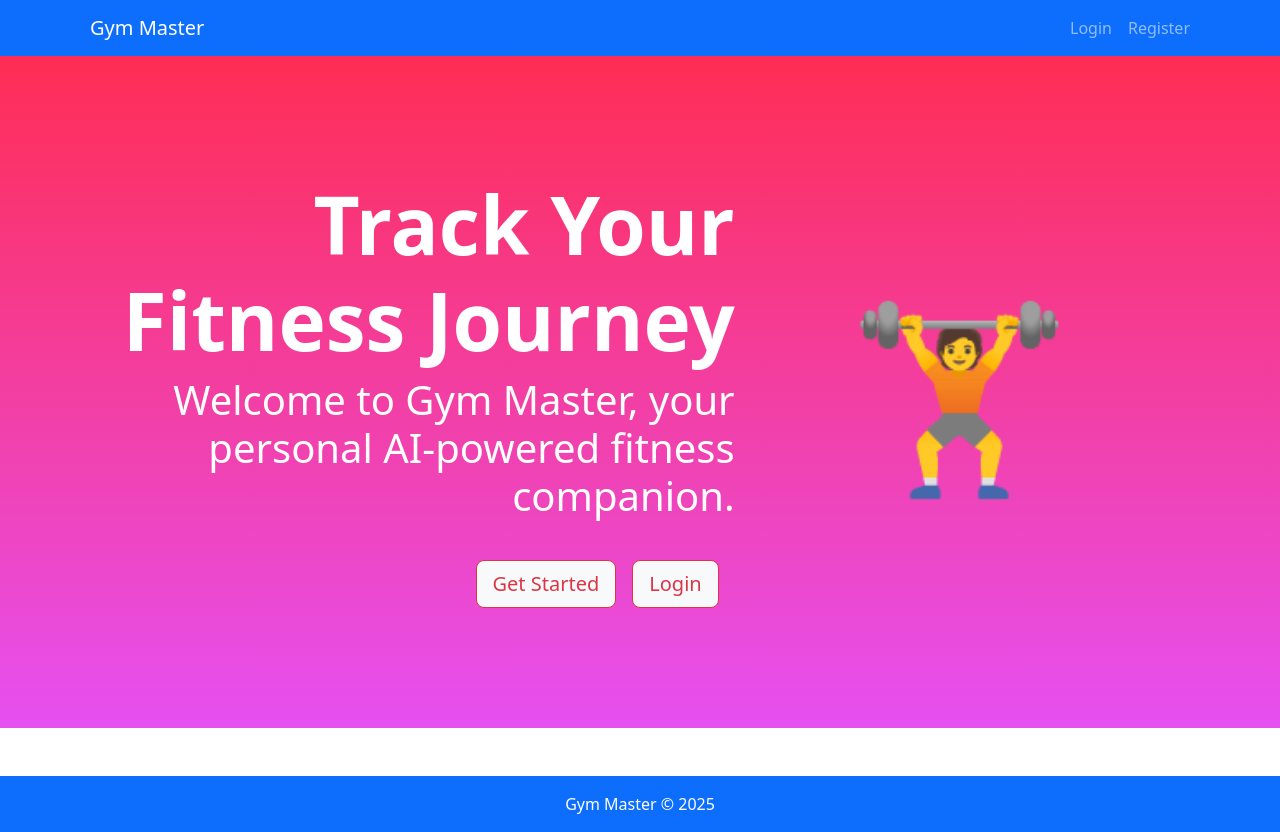
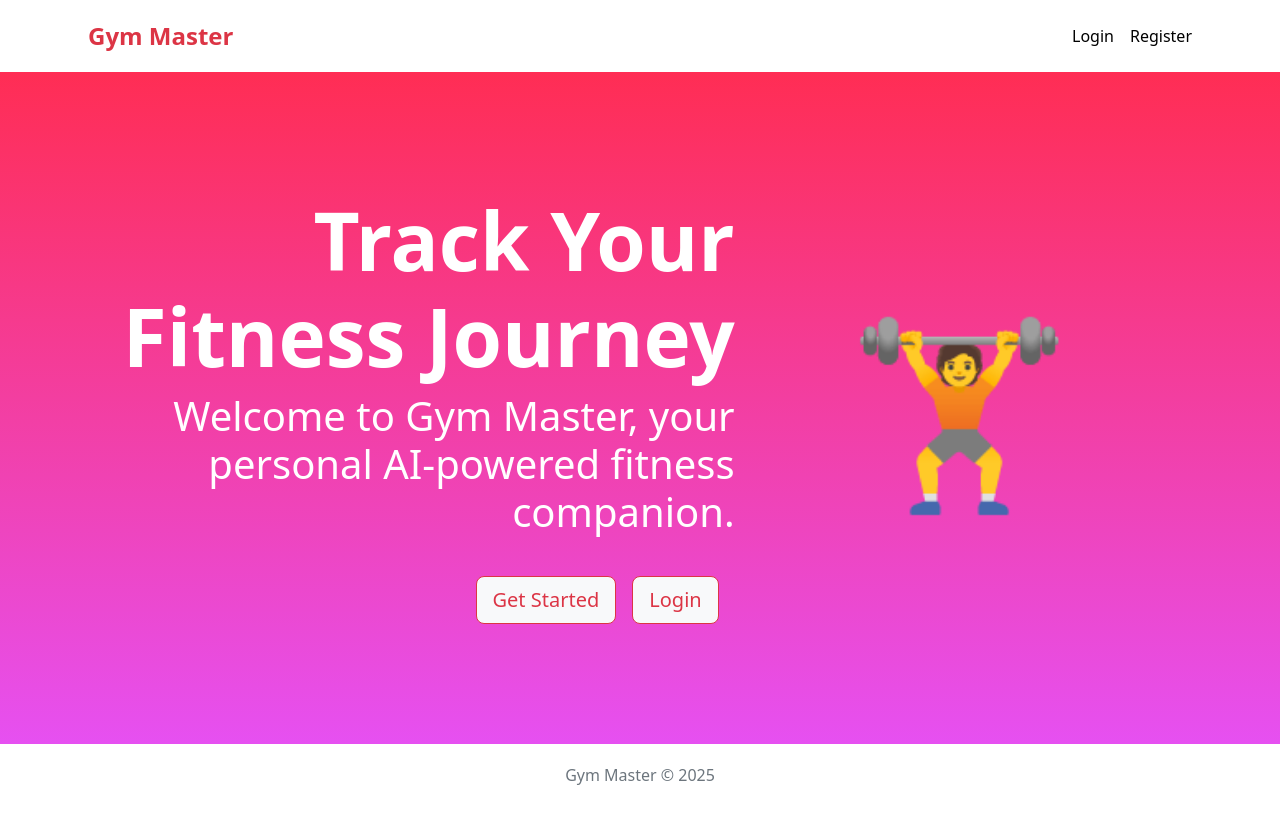
Before and after one commit to Gregory204/GYM-MASTER, a React (Create React App) app in the folder gym-master-frontend/: page / in a window 1280 px wide. After the commit the page ends 800 px from the top, so only its background shows below. Built offline with nearby package versions, Linux system fonts and the light colour scheme.

Commit message:
Add files via upload

```diff
--- a/gym-master-frontend/src/components/layout/Footer.js
+++ b/gym-master-frontend/src/components/layout/Footer.js
@@ -7,9 +7,9 @@ import React from 'react';
 
 const Footer = () => {
   return (
-    <footer className="bg-primary text-white text-center py-3 mt-5">
+    <footer className="bg-white text-secondary text-center footer">
       <div className="container">
-        <p className="mb-0">Gym Master &copy; {new Date().getFullYear()}</p>
+        <p className="mb-2">Gym Master &copy; {new Date().getFullYear()}</p>
       </div>
     </footer>
   );
--- a/gym-master-frontend/src/components/layout/Header.js
+++ b/gym-master-frontend/src/components/layout/Header.js
@@ -19,29 +19,32 @@ const Header = () => {
   const authLinks = (
     <ul className="navbar-nav ms-auto">
       <li className="nav-item">
-        <span className="nav-link">
+        <span className="nav-link  text-danger">
           Welcome {user?.username || 'User'}
         </span>
       </li>
       <li className="nav-item">
-        <Link className="nav-link" to="/dashboard">Dashboard</Link>
+        <Link className="nav-link text-black" to="/dashboard">Dashboard</Link>
       </li>
       <li className="nav-item">
-        <Link className="nav-link" to="/exercise/pushups">Push-up Coach</Link>
+        <Link className="nav-link text-black" to="/exercise/pushups">Push-up Coach</Link>
       </li>
       <li className="nav-item">
-        <Link className="nav-link" to="/profile">Profile</Link>
+        <Link className="nav-link text-black" to="/profile">Profile</Link>
       </li>
       <li className="nav-item">
-        <Link className="nav-link" to="/progress">Progress</Link>
+        <Link className="nav-link text-black" to="/progress">Progress</Link>
       </li>
       <li className="nav-item">
-        <Link className="nav-link" to="/rewards">Rewards</Link>
+        <Link className="nav-link text-black" to="/rewards">Rewards</Link>
+      </li>
+      <li className="nav-item">
+        <Link className="nav-link text-black" to="/leaderboard">Leaderboard</Link>
       </li>
       <li className="nav-item">
         <a
           href="#!"
-          className="nav-link"
+          className="nav-link text-black"
           onClick={onLogout}
         >
           Logout
@@ -53,18 +56,18 @@ const Header = () => {
   const guestLinks = (
     <ul className="navbar-nav ms-auto">
       <li className="nav-item">
-        <Link className="nav-link" to="/login">Login</Link>
+        <Link className="nav-link text-black" to="/login">Login</Link>
       </li>
       <li className="nav-item">
-        <Link className="nav-link" to="/register">Register</Link>
+        <Link className="nav-link text-black" to="/register">Register</Link>
       </li>
     </ul>
   );
 
   return (
-    <nav className="navbar navbar-expand-lg navbar-dark bg-primary">
-      <div className="container">
-        <Link className="navbar-brand" to="/">
+    <nav className="navbar navbar-expand-lg navbar-dark bg-white">
+      <div className="container header">
+        <Link className="navbar-brand text-danger fw-bold fs-4" to="/">
           <i className="fas fa-dumbbell me-2"></i>
           Gym Master
         </Link>
```
